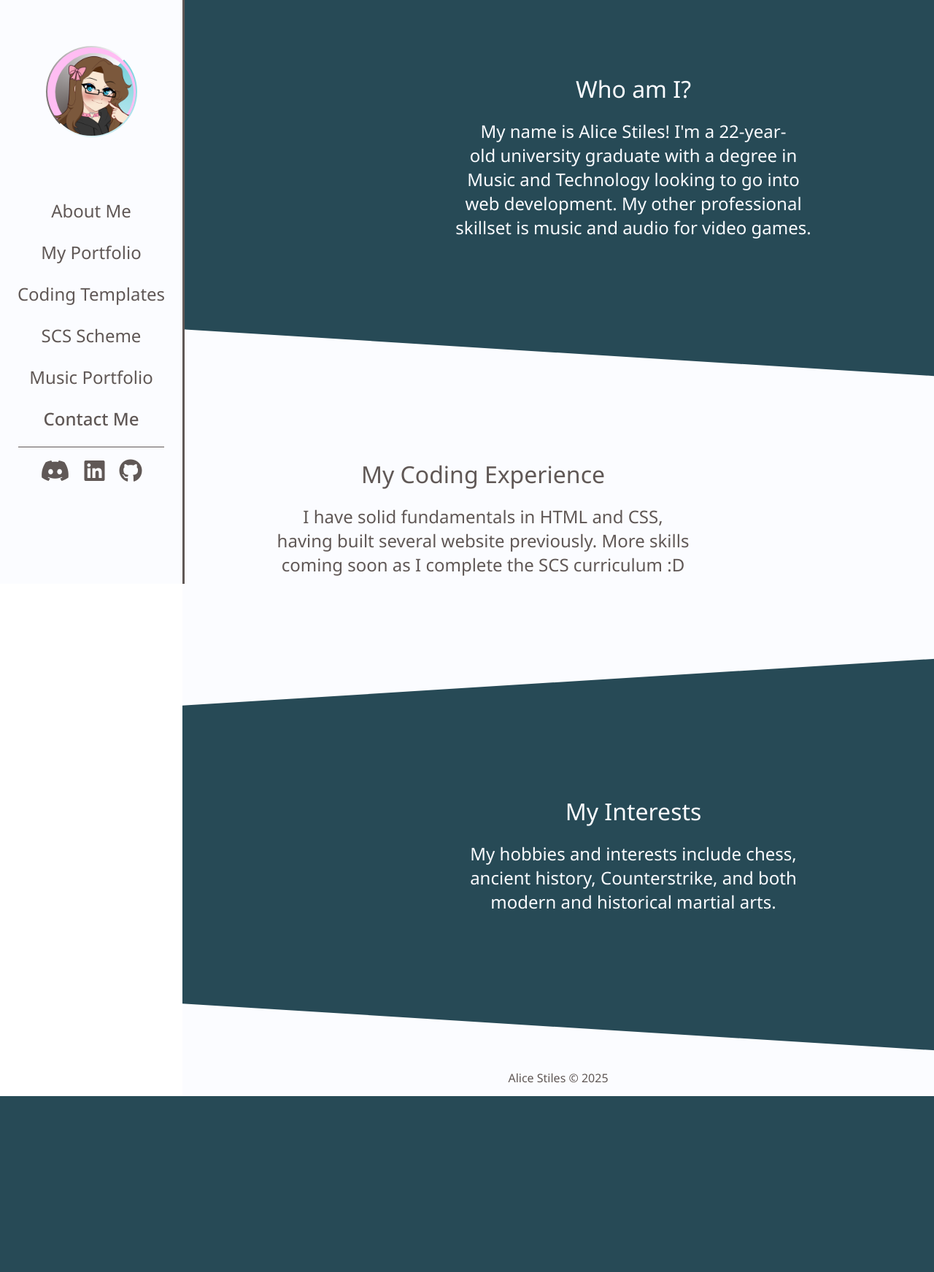
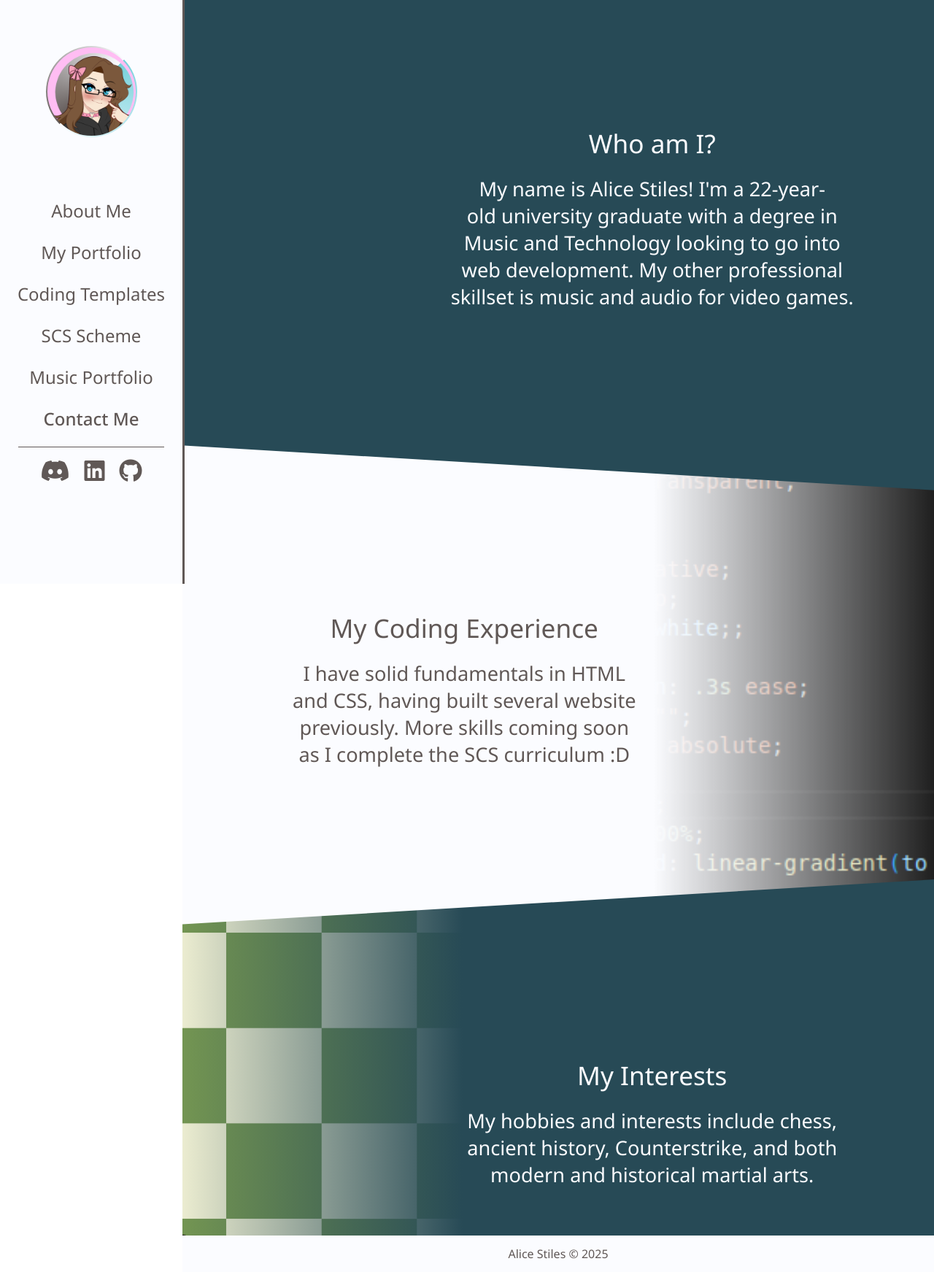
Before and after one commit to AliceeeSixes/netmatters-portfolio, a PHP site: page /about_me.html in a window 1280 px wide. Shown: the whole page at 73% size. Before the commit the page ends 1502 px from the top, so only its background shows below. Run offline with PHP 8.4, Linux system fonts and the light colour scheme; some web fonts are replaced.

Commit message:
add images to about me remove unused colours from palette

```diff
--- a/about_me.html
+++ b/about_me.html
@@ -60,7 +60,7 @@
             </section>
 
 
-            <section class="slant-none about-me">
+            <section class="slant-inverse about-me">
                 <h1>My Coding Experience</h1>
                 <p class="centered">I have solid fundamentals in HTML and CSS, having built several website previously. More skills coming soon as I complete the SCS curriculum :D</p>
             </section>
--- a/css/application.css
+++ b/css/application.css
@@ -87,7 +87,8 @@ a.in-text {
   color: #74d1db;
   transition: 0.3s ease; }
   a.in-text:hover, a.in-text:focus-within {
-    text-decoration: underline; }
+    text-decoration: underline;
+    color: #8fe1eb; }
 
 .hover-glow {
   transition: 0.3s ease; }
@@ -512,14 +513,57 @@ section.hero {
   #treehouse a {
     text-shadow: 0 0 2px #605856; }
 
+section.about-me {
+  min-height: 40%;
+  align-content: center;
+  position: relative;
+  overflow: hidden; }
   section.about-me p {
     width: 50%;
+    max-width: 800px;
     font-size: 1.5em;
     text-wrap: balance; }
+    @media (min-width: 1200px) {
+      section.about-me p {
+        font-size: 1.7em; } }
   section.about-me h1 {
     font-size: 2em; }
+    @media (min-width: 1200px) {
+      section.about-me h1 {
+        font-size: 2.2em; } }
   section.about-me * {
     animation: 1s ease 1 fadeInSlide; }
+  section.about-me h1,
+  section.about-me p {
+    z-index: 2;
+    position: relative; }
+  section.about-me::after {
+    content: "";
+    height: 150%;
+    width: 30vw;
+    position: absolute;
+    bottom: -25%;
+    display: none;
+    transition: 0.3s ease; }
+    @media (min-width: 992px) {
+      section.about-me::after {
+        display: block; } }
+  section.about-me:hover::after {
+    width: 32vw; }
+  section.about-me:last-of-type {
+    margin-bottom: 250px; }
+
+section.about-me:nth-of-type(1)::after {
+  background: linear-gradient(to left, #274a56, transparent), url() center;
+  background-size: cover; }
+
+section.about-me:nth-of-type(2)::after {
+  background: linear-gradient(to right, #fbfcff, transparent), url(../img/code_screenshot.png) center;
+  background-size: cover; }
+
+section.about-me:nth-of-type(3)::after {
+  background: linear-gradient(to left, #274a56, transparent), url(../img/chess.png) center;
+  background-size: cover; }
 
 section.about-me:nth-of-type(0) * {
   opacity: 0;
@@ -527,7 +571,9 @@ section.about-me:nth-of-type(0) * {
   animation-fill-mode: forwards; }
 @media (min-width: 992px) {
   section.about-me:nth-of-type(0) {
-    margin-left: -20%; } }
+    margin-left: -25%; }
+    section.about-me:nth-of-type(0)::after {
+      right: 0; } }
 
 section.about-me:nth-of-type(1) * {
   opacity: 0;
@@ -535,7 +581,9 @@ section.about-me:nth-of-type(1) * {
   animation-fill-mode: forwards; }
 @media (min-width: 992px) {
   section.about-me:nth-of-type(1) {
-    margin-right: -20%; } }
+    margin-right: -25%; }
+    section.about-me:nth-of-type(1)::after {
+      left: 0; } }
 
 section.about-me:nth-of-type(2) * {
   opacity: 0;
@@ -543,7 +591,9 @@ section.about-me:nth-of-type(2) * {
   animation-fill-mode: forwards; }
 @media (min-width: 992px) {
   section.about-me:nth-of-type(2) {
-    margin-left: -20%; } }
+    margin-left: -25%; }
+    section.about-me:nth-of-type(2)::after {
+      right: 0; } }
 
 section.about-me:nth-of-type(3) * {
   opacity: 0;
@@ -551,7 +601,9 @@ section.about-me:nth-of-type(3) * {
   animation-fill-mode: forwards; }
 @media (min-width: 992px) {
   section.about-me:nth-of-type(3) {
-    margin-right: -20%; } }
+    margin-right: -25%; }
+    section.about-me:nth-of-type(3)::after {
+      left: 0; } }
 
 section.about-me:nth-of-type(4) * {
   opacity: 0;
@@ -559,7 +611,9 @@ section.about-me:nth-of-type(4) * {
   animation-fill-mode: forwards; }
 @media (min-width: 992px) {
   section.about-me:nth-of-type(4) {
-    margin-left: -20%; } }
+    margin-left: -25%; }
+    section.about-me:nth-of-type(4)::after {
+      right: 0; } }
 
 section.about-me:nth-of-type(5) * {
   opacity: 0;
@@ -567,7 +621,9 @@ section.about-me:nth-of-type(5) * {
   animation-fill-mode: forwards; }
 @media (min-width: 992px) {
   section.about-me:nth-of-type(5) {
-    margin-right: -20%; } }
+    margin-right: -25%; }
+    section.about-me:nth-of-type(5)::after {
+      left: 0; } }
 
 #netmatters-list {
   margin-top: 20px;
@@ -588,8 +644,8 @@ section.about-me:nth-of-type(5) * {
       padding: 20px; } }
 
 .slant-bottom {
-  padding-top: 100px;
-  padding-bottom: 200px;
+  padding-top: 50px;
+  padding-bottom: 150px;
   clip-path: polygon(0 0, 100% 0, 100% 100%, 0 calc(100% - 6vw)); }
 
 .slant-top {
@@ -602,9 +658,19 @@ section.about-me:nth-of-type(5) * {
   padding-bottom: 200px;
   clip-path: polygon(0 6vw, 100% 0, 100% 100%, 0 calc(100% - 6vw)); }
 
+.slant-inverse {
+  margin-top: -8vw;
+  margin-bottom: -8vw;
+  padding-top: 200px;
+  padding-bottom: 200px;
+  clip-path: polygon(0 0, 100% 6vw, 100% calc(100% - 6vw), 0 100%); }
+
 .slant-none {
   padding-top: 100px;
   padding-bottom: 100px; }
+
+section[class^="slant-"] {
+  border: none; }
 
 form {
   height: fit-content;
--- a/scss/base/_base.scss
+++ b/scss/base/_base.scss
@@ -111,6 +111,7 @@ a.in-text {
     &:hover,
     &:focus-within {
         text-decoration: underline;
+        color: $blizzard-blue;
     }
 
 
--- a/scss/base/_colours.scss
+++ b/scss/base/_colours.scss
@@ -1,33 +1,10 @@
-// Main Colour Palette
-
-// Greens
-$riptide          : #84e3c8;
-$padua            : #a8e6cf;
-$caper            : #dcedc1;
-
-// Reds
-$romantic         : #ffd3b6;
-$cornflower-lilac : #ffaaa5;
-$pink-salmon      : #ff8b94;
-$brink-pink       : #ff7480;
-
-// Blues
-$hawkes-blue      : #ccdbfd;
-$melrose          : #b6ccfe;
-
-
-
-
 // New Colour Palette
 
 $french-gray : #d0ccd0;
 $white : #fbfcff;
 $wenge : #605856;
-$light-blue : #a3c1cc;
 $blizzard-blue : #8fe1eb;
 $viking : #74d1db;
-$air-superiority-blue : #7ba7b7;
-$malibu : #7aadff;
 $cerulean : #1c6e8c;
 $charcoal : #274a56;
 
--- a/scss/base/_config.scss
+++ b/scss/base/_config.scss
@@ -10,3 +10,9 @@ $break-xl     : 1200px;
 $nav__vertical--width   : 250px;
 $nav__horizontal-height : 250px;
 $banner__height: 450px;
+
+$about-me__images : (
+    1 : null,
+    2 : "../img/code_screenshot.png",
+    3 : "../img/chess.png"
+)
--- a/scss/layout/_about-me.scss
+++ b/scss/layout/_about-me.scss
@@ -1,6 +1,6 @@
 .slant-bottom {
-    padding-top: 100px;
-    padding-bottom: 200px;
+    padding-top: 50px;
+    padding-bottom: 150px;
     clip-path: polygon(
         0 0, /* left top */
         100% 0, /* right top */
@@ -32,7 +32,26 @@
       );
 }
 
+
+.slant-inverse {
+    margin-top: -8vw;
+    margin-bottom: -8vw;
+    padding-top: 200px;
+    padding-bottom: 200px;
+    clip-path: polygon(
+        0 0, /* left top */
+        100% 6vw, /* right top */
+        100% calc(100% - 6vw), /* right bottom */
+        0 100%, /* left bottom */
+      );
+}
+
 .slant-none {
     padding-top: 100px;
     padding-bottom: 100px;
 }
+
+
+section[class^="slant-"] {
+    border: none;
+}
--- a/scss/layout/_sections.scss
+++ b/scss/layout/_sections.scss
@@ -74,21 +74,75 @@ section.hero {
     }
 }
 
+
+
+
+// About Me Sections
+
 section.about-me {
+    min-height: 40%;
+    align-content: center;
     p {
         width: 50%;
+        max-width: 800px;
         font-size: 1.5em;
         text-wrap: balance;
+        @media (min-width: $break-xl) {
+            font-size: 1.7em;
+        }
     }
     h1 {
         font-size: 2em;
+        @media (min-width: $break-xl) {
+            font-size: 2.2em;
+        }
     }
     * {
         animation: 1s ease 1 fadeInSlide;
     }
+    h1,
+    p {
+        z-index: 2;
+        position: relative;
+    }
+    position: relative;
+    overflow: hidden;
 
+    &::after {
+        content: "";
+        height: 150%;
+        width: 30vw;
+        position: absolute;
+        bottom: -25%;
+        display: none;
+        @media (min-width: $break-large) {
+            display: block;
+        }
+        transition: 0.3s ease;
 
+    }
 
+    &:hover::after {
+        width: 32vw;
+    }
+
+    &:last-of-type {
+        margin-bottom: 250px;
+    }
+
+}
+
+@each $number, $image in $about-me--images {
+    section.about-me:nth-of-type(#{$number})::after {
+        @if $number % 2 == 0 {
+            background: linear-gradient(to right, $white, transparent), url(#{$image}) center;
+            background-size: cover;
+        }
+        @else {
+            background: linear-gradient(to left, $charcoal, transparent), url(#{$image}) center;
+            background-size: cover;
+        }
+    }
 }
 
 @for $i from 0 through 5 {
@@ -100,10 +154,16 @@ section.about-me {
             }
             @media (min-width: $break-large) {
                 @if $i % 2 == 0 {
-                    margin-left: -20%;
+                    margin-left: -25%;
+                    &::after {
+                        right: 0;
+                    }
                 }
                 @else {
-                    margin-right: -20%;
+                    margin-right: -25%;
+                    &::after {
+                        left: 0;
+                    }
                 }
             }
         }
```
Also changed, not shown: img/chess.png (added), 1 other file. Lines whose indentation alone changed are shown as unchanged.
